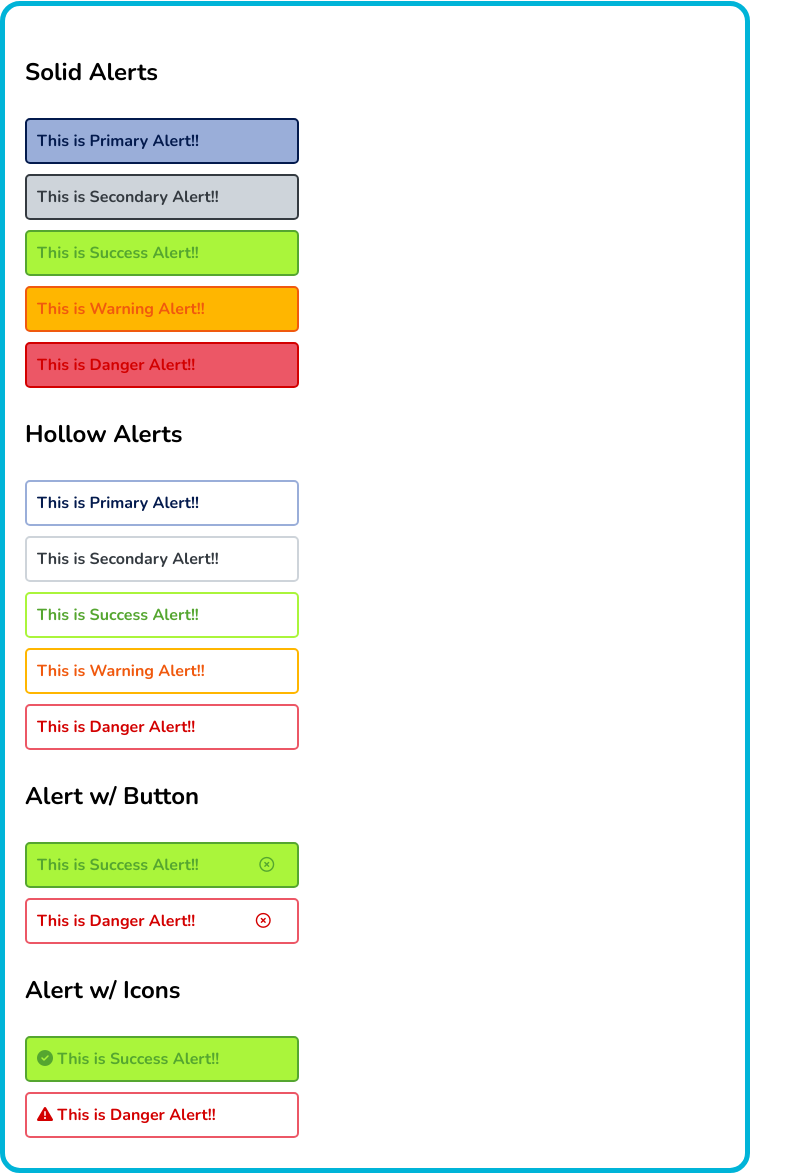
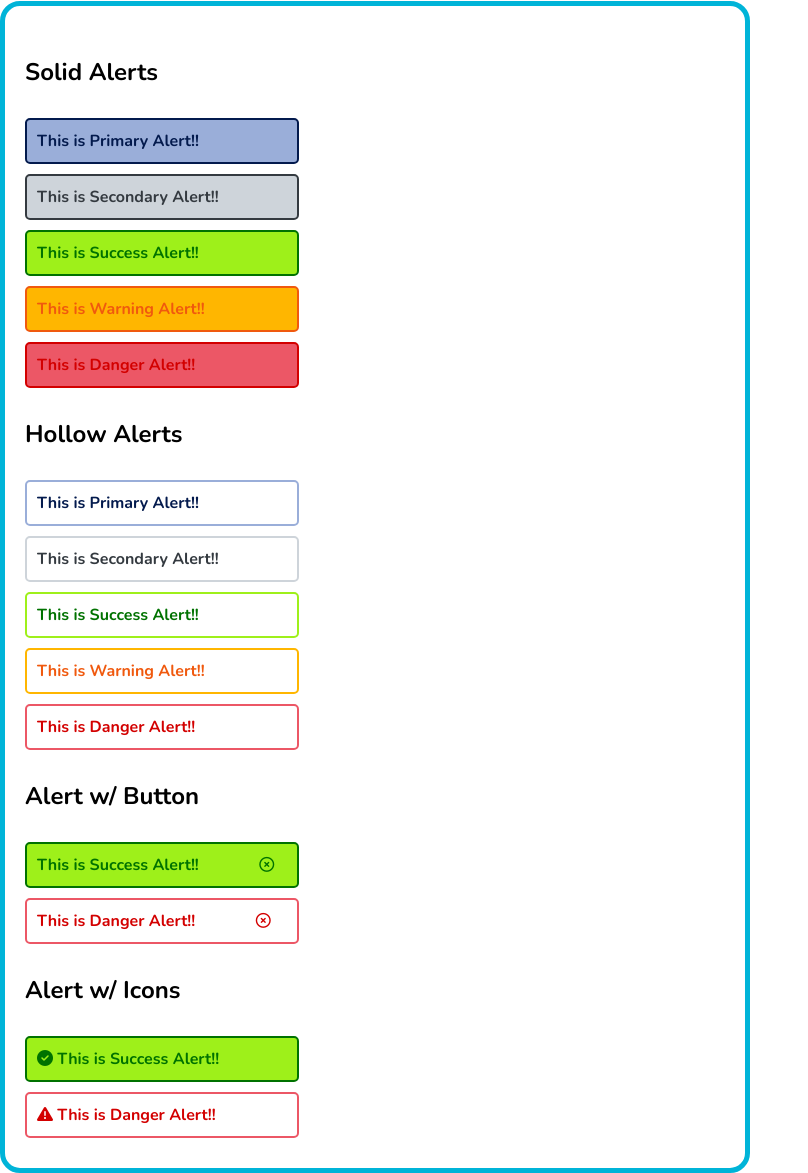
Before and after one commit to AshutoshM29/component-ui, a plain HTML site: page index.html in a window 1280 px wide. Shown: the part 1403-2576 px from the top of the page, without its empty margins (0-808 px from the left). Drawn offline with nearby package versions, Linux system fonts and the light colour scheme; a web font is replaced by a local one.

Commit message:
style: replaced colors

```diff
--- a/style.css
+++ b/style.css
@@ -50,10 +50,10 @@ section {
   --gray-light: #adb5bd;
   --gray-lighter: #ced4da;
 
-  --green-dominant: #55a630;
-  --green-mild: #d4d700;
-  --green-light: #dddf00;
-  --green-lighter: #AAF53B;
+  --green-dominant: #007200;
+  --green-mild: #38b000;
+  --green-light: #70e000;
+  --green-lighter: #9ef01a;
 
   --orange-dominant: #F0590E;
   --orange-mild: #ff9500;
```
